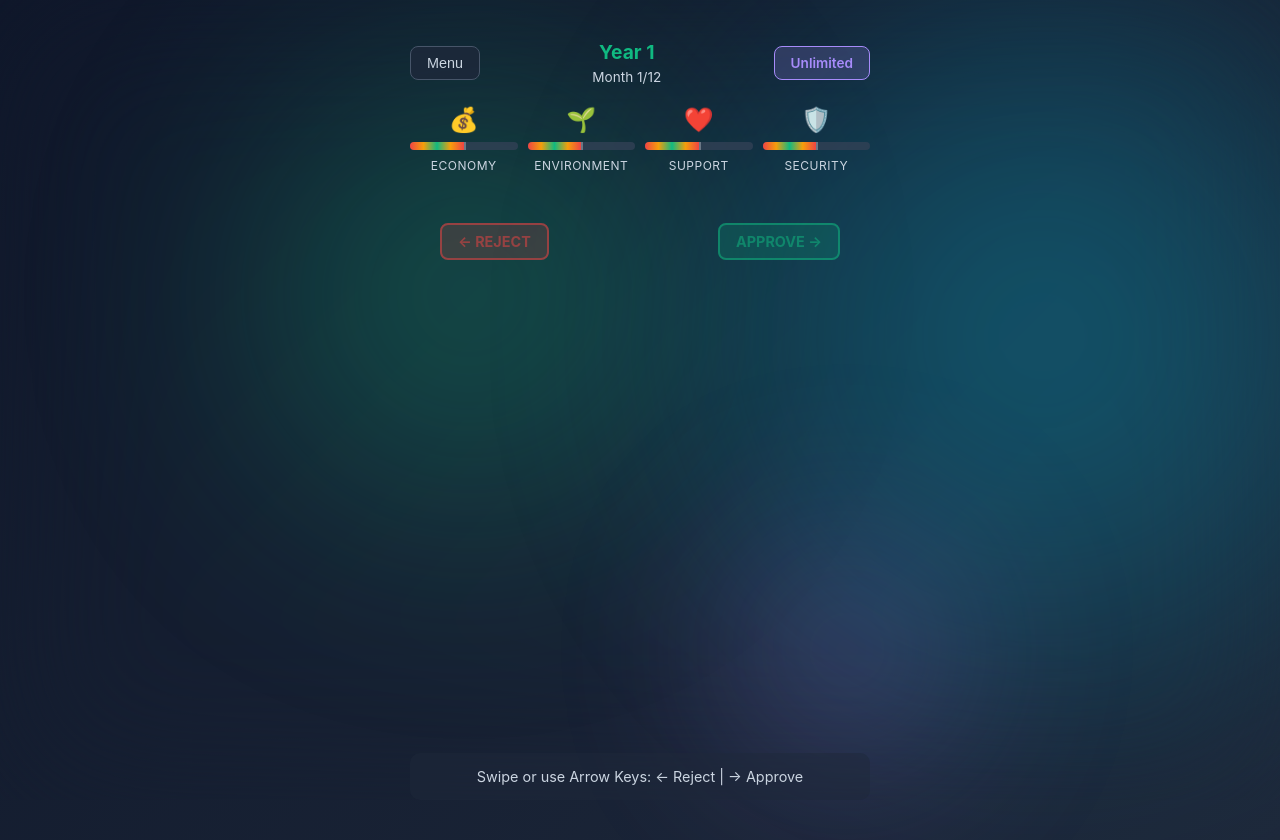
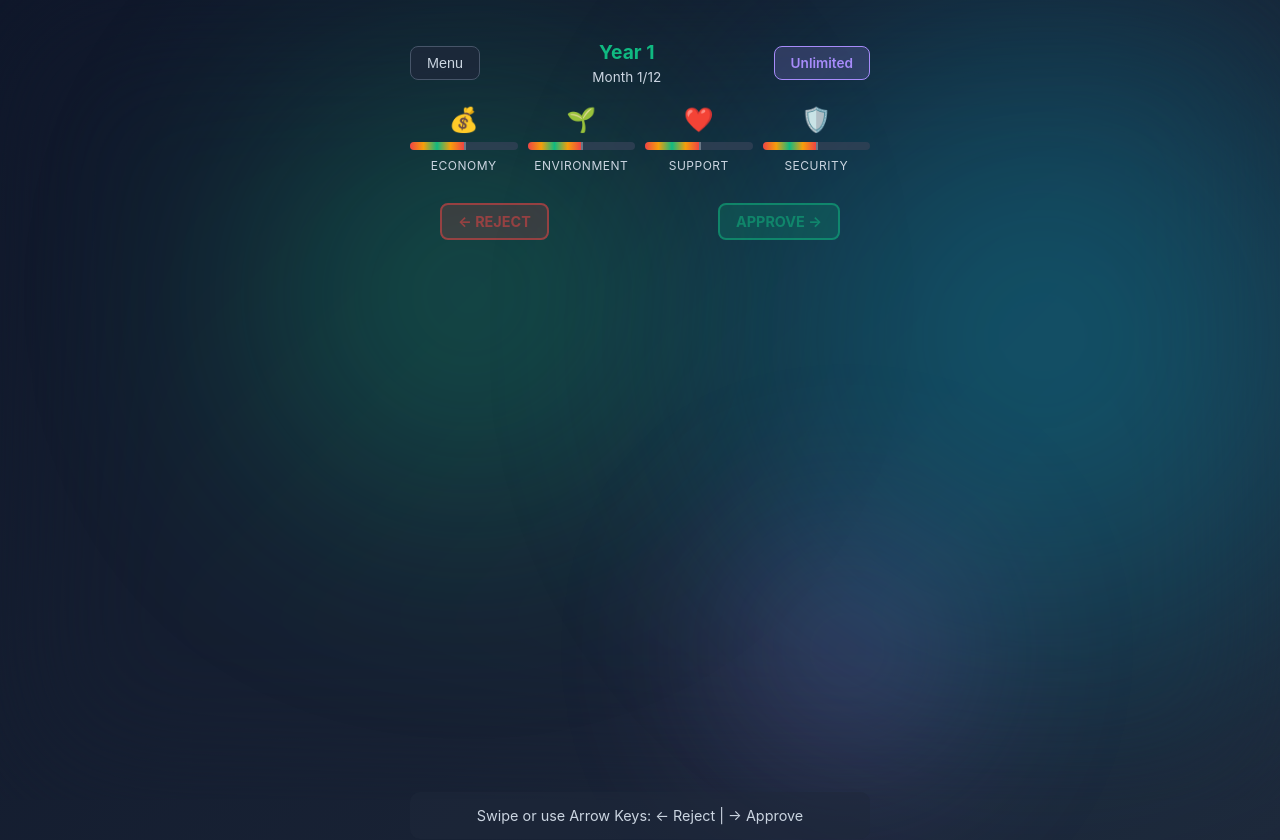
Before and after one commit to khangronky/Keen2Dare, a plain HTML site: page game_submission/game_app/game.html in a window 1280 px wide. Drawn offline with Linux system fonts and the light colour scheme.

Commit message:
refactor(game): Update HTML structure and CSS styles for card display and swipe hints

```diff
--- a/game_submission/game_app/css/styles.css
+++ b/game_submission/game_app/css/styles.css
@@ -561,6 +561,12 @@ body::before {
   letter-spacing: 0.5px;
 }
 
+.card-container {
+  display: flex;
+  flex-direction: column;
+  gap: 2rem;
+}
+
 /* Card Display */
 .card-display-container {
   flex: 1;
@@ -572,11 +578,8 @@ body::before {
 }
 
 .swipe-hint {
-  position: absolute;
-  top: 20px;
-  left: 0;
-  right: 0;
   display: flex;
+  flex-direction: row;
   justify-content: space-between;
   padding: 0 30px;
   z-index: 1;
--- a/game_submission/game_app/game.html
+++ b/game_submission/game_app/game.html
@@ -56,14 +56,14 @@
                     <div class="factor-label">Security</div>
                 </div>
             </div>
-
-            <!-- Card Container -->
-            <div class="card-display-container">
+            <div class="card-container">
                 <div class="swipe-hint" id="swipeHint">
                     <span class="hint-reject">← REJECT</span>
                     <span class="hint-approve">APPROVE →</span>
                 </div>
 
+                <!-- Card Container -->
+                <div class="card-display-container">
                     <div class="card-stack" id="cardStack">
                         <!-- Cards will be dynamically inserted here -->
                     </div>
@@ -72,6 +72,7 @@
                     <div class="impact-preview" id="impactPreview" style="display: none;">
                         <div class="impact-left" id="impactLeft"></div>
                         <div class="impact-right" id="impactRight"></div>
+                    </div>
                 </div>
             </div>
 
```
Also changed, not shown: game_submission/prompts/refinement_prompts.txt, game_submission/screenshots/about_screen.png (added), game_submission/screenshots/game_screen.png (added), game_submission/screenshots/play_screen1.png (deleted). Lines whose indentation alone changed are shown as unchanged.
